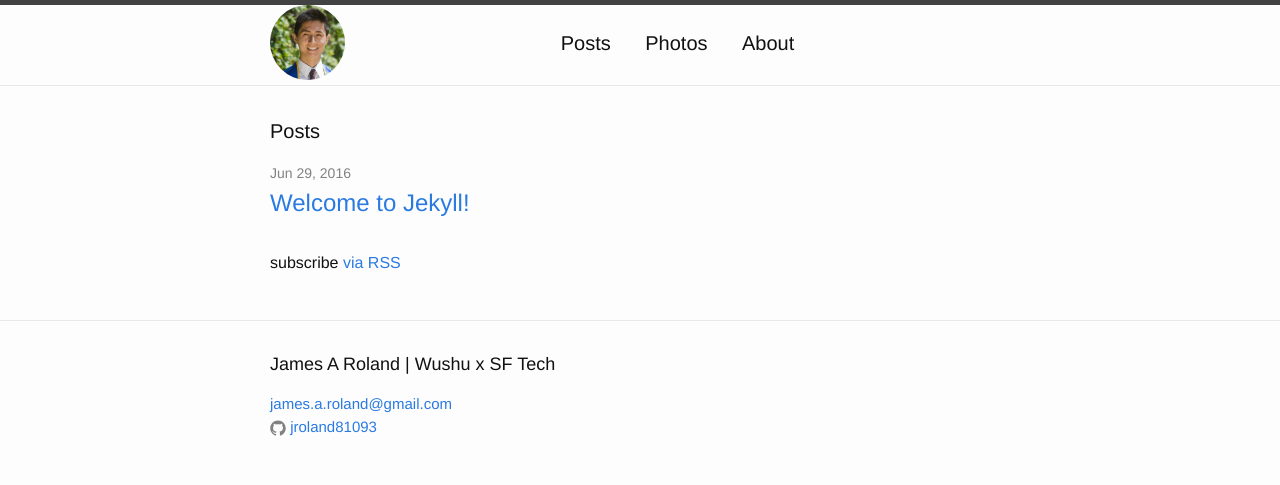
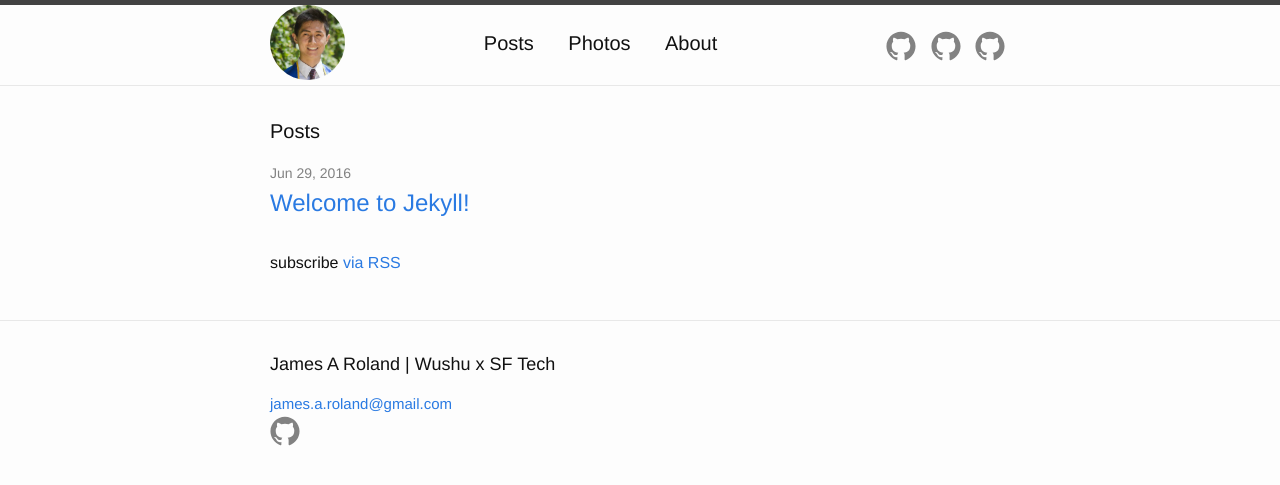
Before and after one commit to james-a-roland/jroland81093.github.io, a Jekyll site: the page built from index.html, in a window 1280 px wide. Shown: the top 485 px of the page. Built offline with Jekyll 4.4.1, drawn with Linux system fonts in a browser that asks for light colours.

Commit message:
Putting contact info on head

```diff
--- a/_includes/header.html
+++ b/_includes/header.html
@@ -19,6 +19,17 @@
           <a class="page-link" href="{{ my_page.url | prepend: site.baseurl }}">{{ my_page.title }}</a>
           {% endif %}
         {% endfor %}
+        <div class="contacts">
+          {% if site.github_username %}
+            <span class="icon">{% include icon-github.html username=site.github_username %}</span>
+          {% endif %}
+          {% if site.github_username %}
+            <span class="icon">{% include icon-github.html username=site.github_username %}</span>
+          {% endif %}
+          {% if site.github_username %}
+            <span class="icon">{% include icon-github.html username=site.github_username %}</span>
+          {% endif %}
+        </div>
       </div>
     </nav>
 
--- a/_includes/icon-github.html
+++ b/_includes/icon-github.html
@@ -1 +1 @@
-<a href="https://github.com/{{ include.username }}"><span class="icon icon--github">{% include icon-github.svg %}</span><span class="username">{{ include.username }}</span></a>
+<a href="https://github.com/{{ include.username }}"><span class="icon icon--github">{% include icon-github.svg %}</span><span class="username"></span></a>
--- a/_sass/_base.scss
+++ b/_sass/_base.scss
@@ -195,8 +195,8 @@ pre {
 
     > svg {
         display: inline-block;
-        width: 16px;
-        height: 16px;
+        width: 30px;
+        height: 30px;
         vertical-align: middle;
 
         path {
--- a/_sass/_layout.scss
+++ b/_sass/_layout.scss
@@ -47,6 +47,17 @@
         // Gaps between nav items, but not on the last one
         &:not(:last-child) {
             margin-right: 30px;
+        }
+    }
+
+    .contacts {
+        float: right;
+
+        //Gaps between nav items, but not on the last one
+        .icon {
+            &:not(:last-child) {
+            margin-right: 5px;
+            }
         }
     }
 
```
